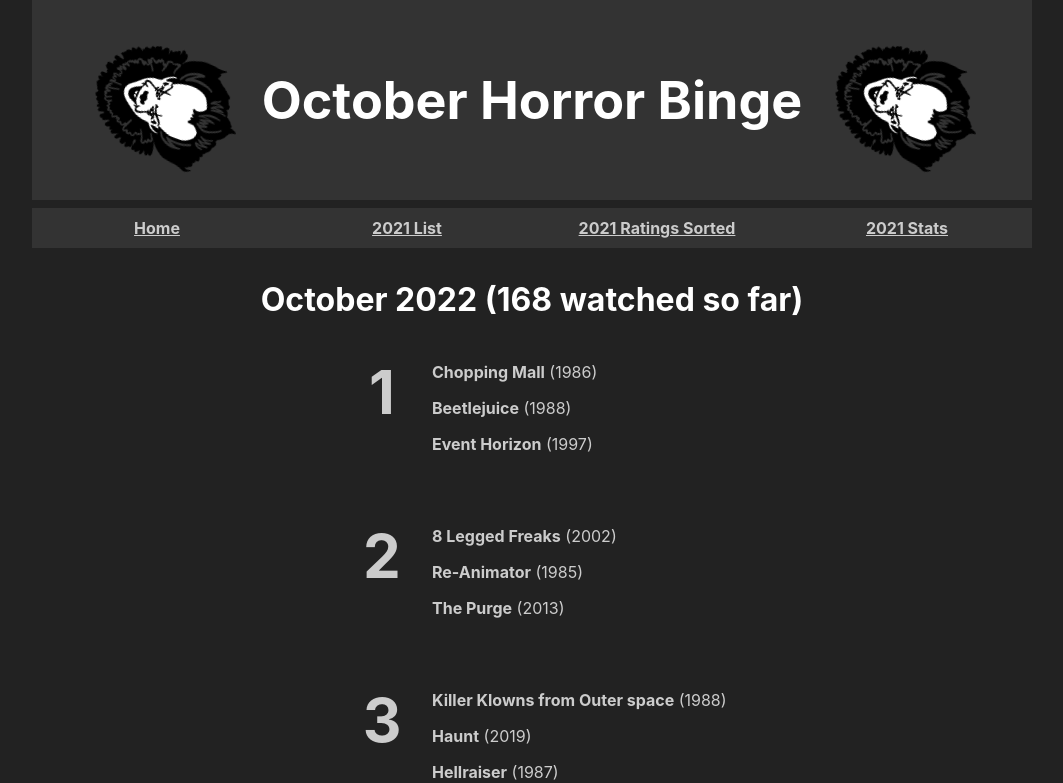
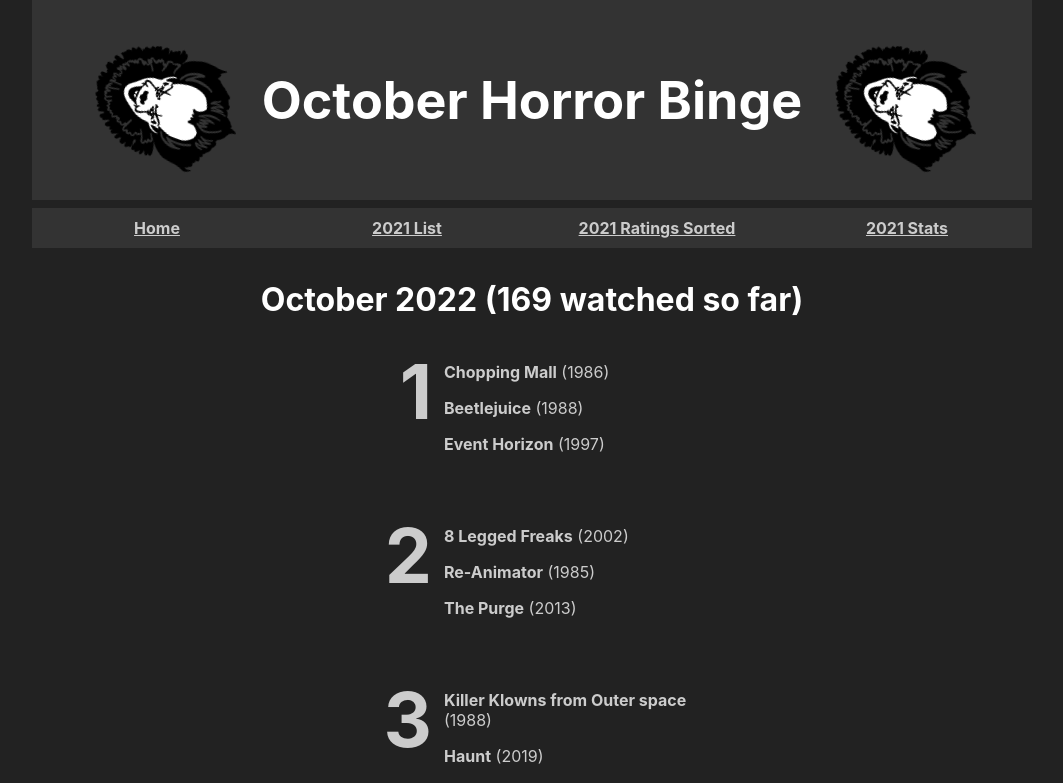
Before and after one commit to cshov/october-horror-binge, a React (Create React App) app: page / in a window 1280 px wide. Shown: the top 783 px of the page, without its empty margins (108-1171 px from the left). Built offline with nearby package versions, Linux system fonts and the light colour scheme.

Commit message:
2022 version few style changes

```diff
--- a/src/data/movies2022.json
+++ b/src/data/movies2022.json
@@ -1006,5 +1006,11 @@
     "year": 2012,
     "dateWatched": 27,
     "imdbId": "tt2105044"
+  },
+  {
+    "name": "Grimcutty",
+    "year": 2022,
+    "dateWatched": 27,
+    "imdbId": "tt17196124"
   }
 ]
--- a/src/pages/Movies2022/Movies2022.css
+++ b/src/pages/Movies2022/Movies2022.css
@@ -12,9 +12,11 @@
 
 .dayPanel h3 {
     width: 100px;
-    margin: 16px 0;
-    font-size: 60px;
+    margin: 8px 12px 0 0;
+    font-size: 75px;
     line-height: 1;
+    text-align: right;
+
 }
 
 .dayPanel .movies {
```
